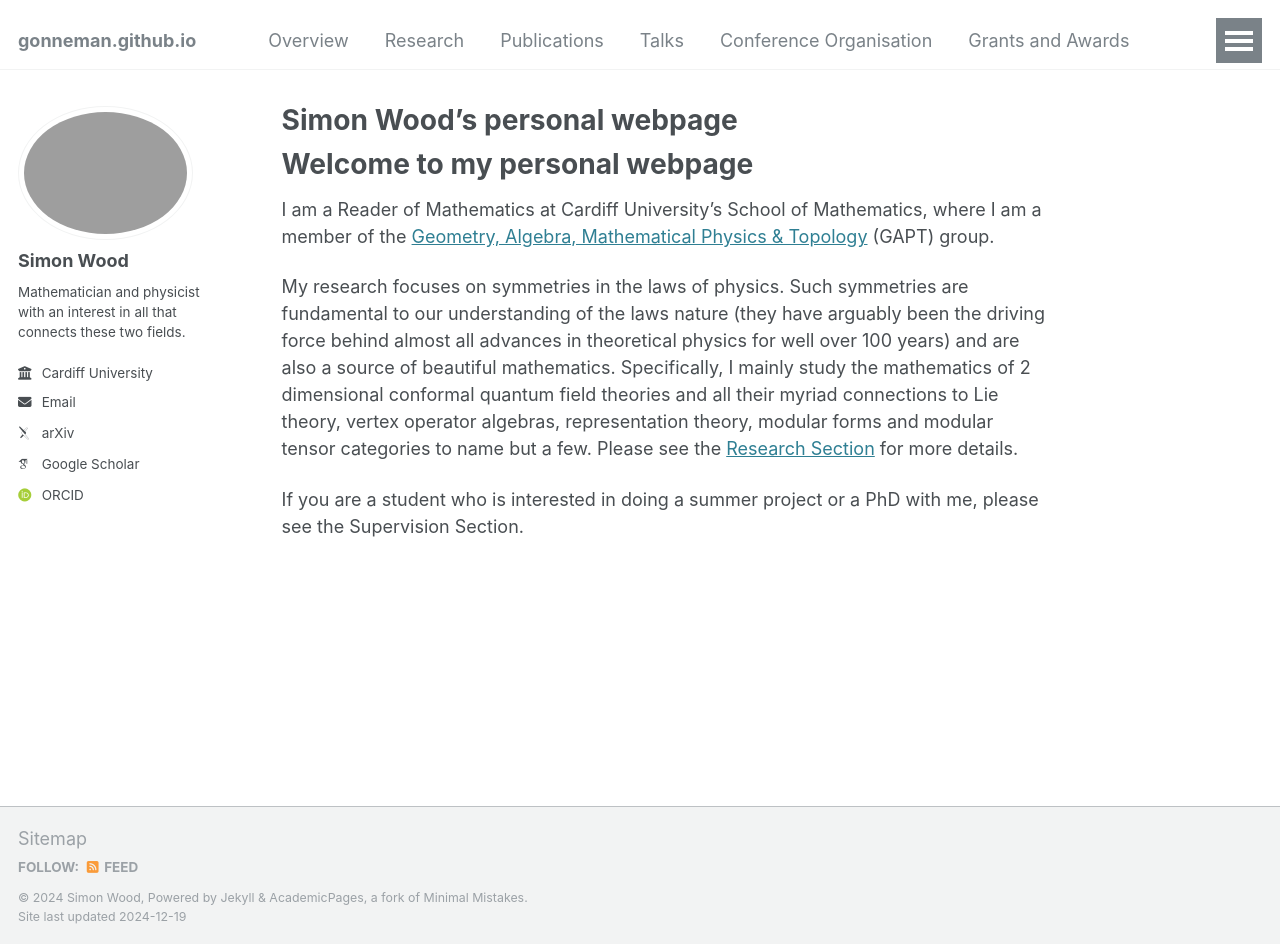
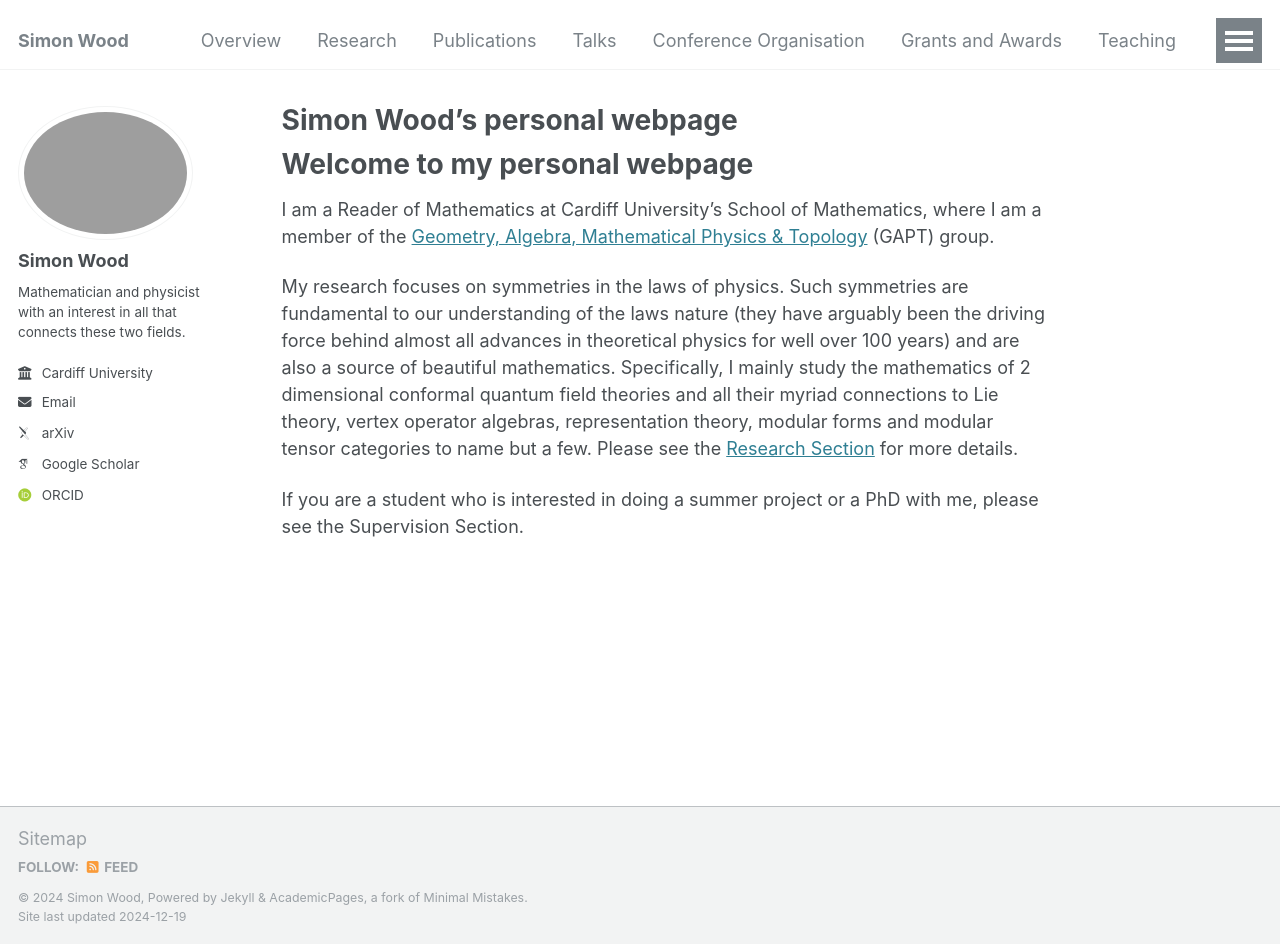
Before and after one commit to gonneman/gonneman.github.io, a Jekyll site: the page built from _pages/about.md, in a window 1280 px wide and 944 px high. Built offline with Jekyll 4.4.1, drawn with Linux system fonts in a browser that asks for light colours; some web fonts are replaced.

Commit message:
Fixed typo.

```diff
--- a/_config.yml
+++ b/_config.yml
@@ -8,7 +8,7 @@
 
 # Basic Site Settings
 locale                   : "en-GB"
-title                    : #"Your Name / Site Title"
+title                    : "Simon Wood" #"Your Name / Site Title"
 title_separator          : #"-"
 name                     : &name "Simon Wood"
 description              : &description "personal description"
--- a/_includes/archive-single.html
+++ b/_includes/archive-single.html
@@ -43,7 +43,7 @@
         {% elsif post.collection == 'publications' %}
           <p>Published in <i>{{ post.venue }}</i>, {{ post.date | default:
             "1900-01-01" | date: "%Y" }} </p>
-	 {% if post.collection == 'conferences' %}
+	{% elsif post.collection == 'conferences' %}
 	  <p> {{ post.type }}, <i>{{ post.venue }}</i>, {{ post.date | default: "1900-01-01" | date: "%Y" }} </p>
         {% elsif post.date %}
          <p class="page__date"><strong><i class="fa fa-fw fa-calendar" aria-hidden="true"></i> {{ site.data.ui-text[site.locale].date_label | default: "Published:" }}</strong> <time datetime="{{ post.date | default: "1900-01-01" | date_to_xmlschema }}">{{ post.date | default: "1900-01-01" | date: "%B %d, %Y" }}</time></p>
```
